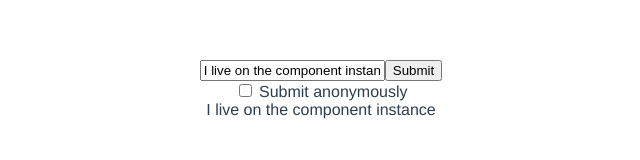
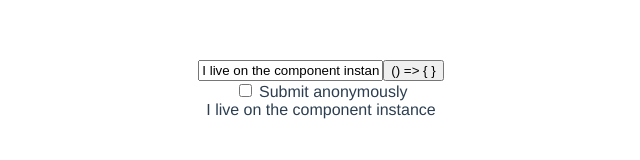
Before and after one commit to alphpkeemik/vuejs-course-basics, a Vue app: page / in a window 1280 px wide. Shown: the top 160 px of the page, without its empty margins (319-959 px from the left). Built offline with nearby package versions, Linux system fonts and the light colour scheme.

Commit message:
add props - broken

```diff
--- a/src/App.vue
+++ b/src/App.vue
@@ -6,7 +6,7 @@
        @input="onInput"
      />
      <!-- UpperCase helps to distinguish between html extensions and Vue.js component -->
-     <BeautifulButton @click="onSubmit" value="Submit" />
+     <BeautifulButton @click="onSubmit" :value="() => {}" />
      <div>
        <label>
          <input
```
